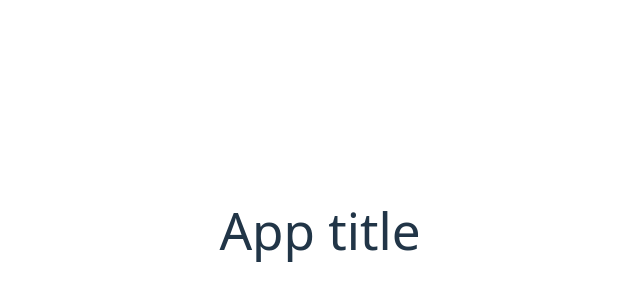
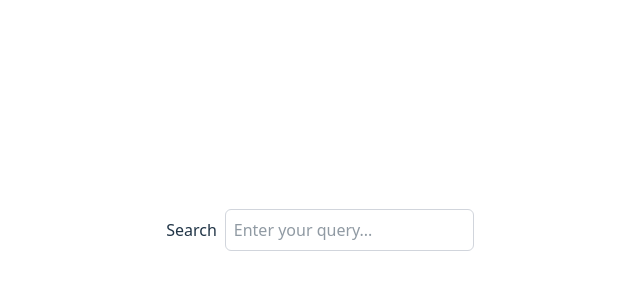
Before and after one commit to Elvira-del/rs-react-2025q3, a React (Vite) app: page / in a window 1280 px wide. Shown: the part 170-470 px from the top of the page, without its empty margins (320-960 px from the left). Built offline with nearby package versions, Linux system fonts and the light colour scheme.

Commit message:
feat: add search field component

```diff
--- a/src/App.tsx
+++ b/src/App.tsx
@@ -1,11 +1,15 @@
+import { Component, type ReactNode } from 'react';
+import SearchField from './components/search/SearchField/SearchField';
 import './App.css';
 
-function App() {
-  return (
-    <>
-      <h1>App title</h1>
-    </>
-  );
+class App extends Component {
+  render(): ReactNode {
+    return (
+      <>
+        <SearchField />
+      </>
+    );
+  }
 }
 
 export default App;
--- /dev/null
+++ b/src/components/search/SearchField/SearchField.tsx
@@ -0,0 +1,36 @@
+import { Component, type ChangeEvent, type ReactNode } from 'react';
+
+class SearchField extends Component {
+  state = {
+    searchQuery: '',
+  };
+
+  handleSearchChange = (e: ChangeEvent<HTMLInputElement>): void => {
+    this.setState({
+      searchQuery: e.target.value,
+    });
+  };
+
+  render(): ReactNode {
+    console.log('Search query:', this.state.searchQuery); // Debugging line
+    return (
+      <label
+        className="flex flex-col items-start gap-2 md:flex-row md:items-center"
+        htmlFor="search"
+      >
+        Search
+        <input
+          className="w-full rounded-md border border-gray-300 p-2"
+          type="text"
+          id="search"
+          name="search"
+          value={this.state.searchQuery}
+          onChange={this.handleSearchChange}
+          placeholder="Enter your query..."
+        />
+      </label>
+    );
+  }
+}
+
+export default SearchField;
```
